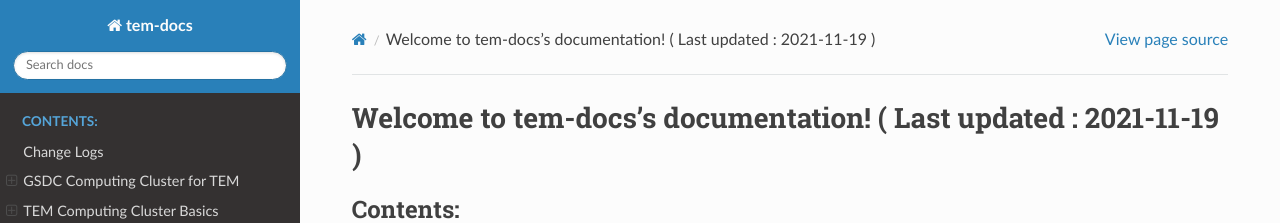
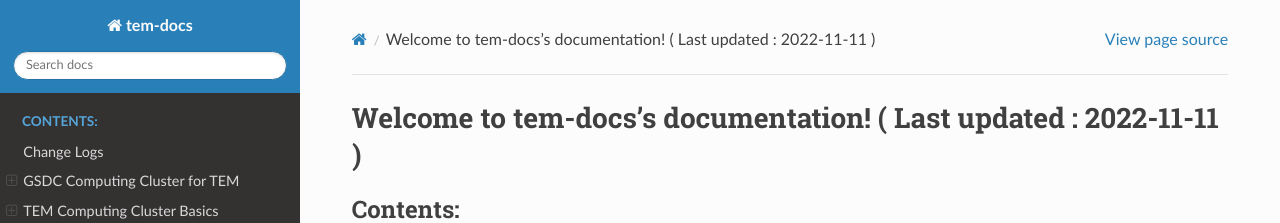
Before and after one commit to junglok/tem-docs, a Sphinx documentation site: the page built from docs/index.rst, in a window 1280 px wide and 900 px high. Shown: the top 223 px of the window. Built offline with Sphinx 7.4.7 and the Read the Docs theme 2.0.0, drawn with Linux system fonts in a browser that asks for light colours.

```diff
--- a/docs/index.rst
+++ b/docs/index.rst
@@ -3,7 +3,7 @@
    You can adapt this file completely to your liking, but it should at least
    contain the root `toctree` directive.
 
-Welcome to tem-docs's documentation! ( Last updated : 2021-11-19 )
+Welcome to tem-docs's documentation! ( Last updated : 2022-11-11 )
 ==================================================================
 
 .. toctree::
```
